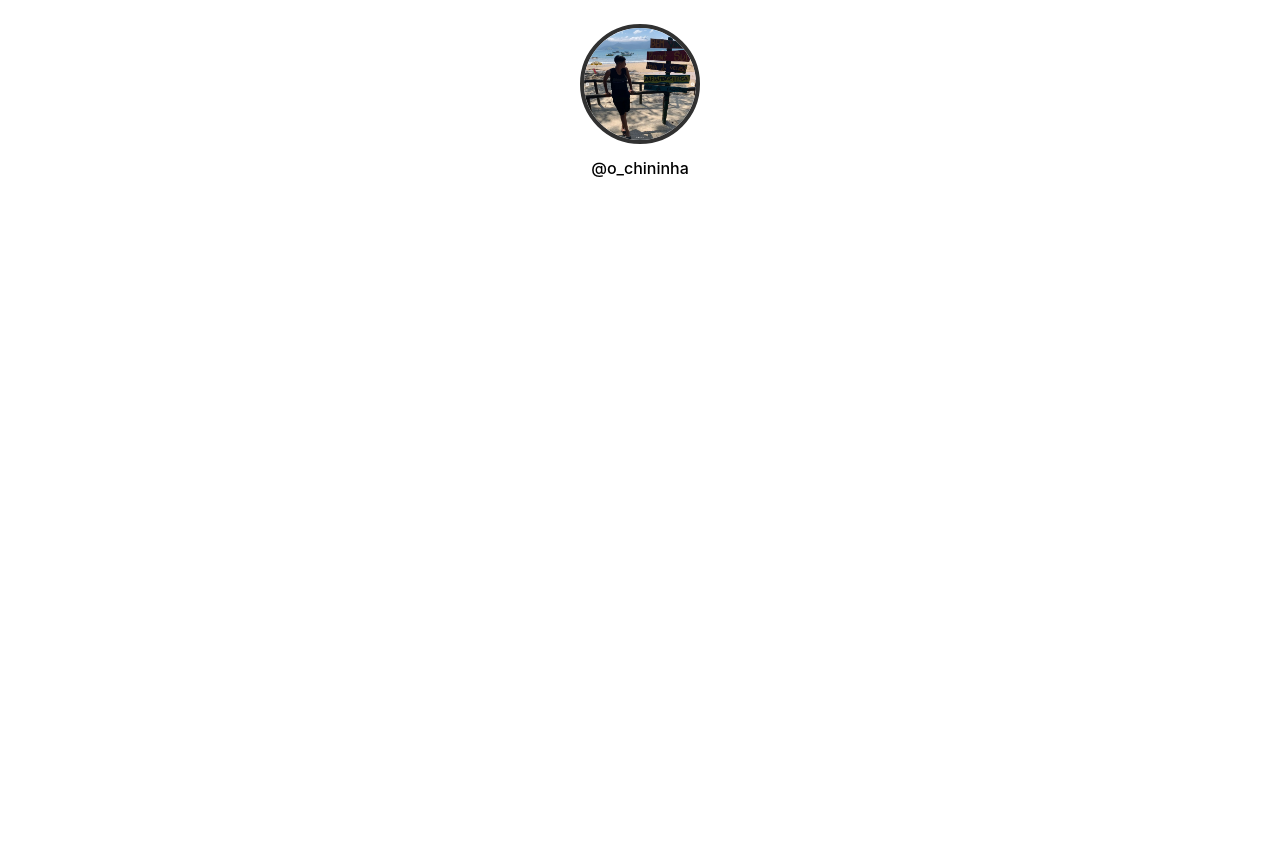
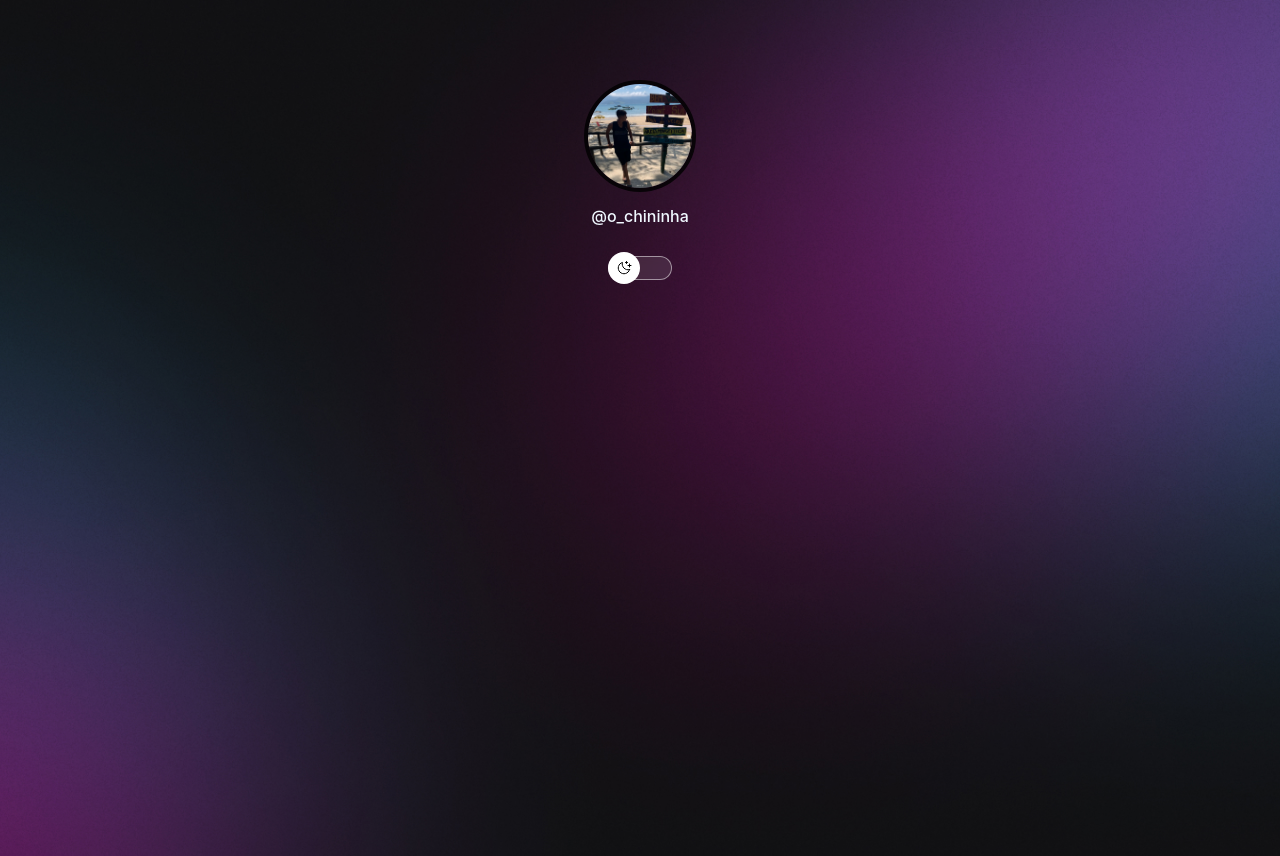
Before and after one commit to chininha-03/dev-links-react, a React (Create React App) app: page / in a window 1280 px wide. Before the commit the page ends 800 px from the top, so only its background shows below. Built offline with nearby package versions, Linux system fonts and the light colour scheme.

Commit message:
switch button ok!!

```diff
--- /dev/null
+++ b/src/components/switch/switch.jsx
@@ -0,0 +1,11 @@
+import styles from "./switch.module.css"
+
+const Switch = () => {
+    return(
+        <div id={styles.switch}>
+            <button></button>
+            <span></span>
+        </div>
+    )
+}
+export default Switch;
--- /dev/null
+++ b/src/components/switch/switch.module.css
@@ -0,0 +1,40 @@
+/* Botão deslizante */
+#switch{
+    position: relative;
+    width: 64px;
+    margin:4px auto;
+
+}
+
+#switch button{
+    width: 32px;
+    height: 32px;
+    border-radius: 50%;
+    border: none;
+    background: #ffff var(--switch-bg-url) no-repeat center;
+
+    position: absolute;
+    z-index: 1;
+    top: 50%;
+    transform: translatey(-50%);
+    animation: slide-out 0.2s;
+}
+
+#switch span{
+    display: block;
+    width: 64px;
+    height: 24px;
+    background: var(--surface-color);
+    border: 1px solid var(--stroke-color);
+    border-radius: 999px;
+    backdrop-filter: blur(4px);
+    -webkit-backdrop-filter: blur(4px);
+}
+
+#switch button:hover{
+    outline: 8px solid var(--highlight-color);
+}
+
+.light #switch button{
+    animation: slide-in 0.2s forwards;
+}
--- a/src/pages/App.css
+++ b/src/pages/App.css
@@ -1,7 +1,44 @@
-.react{
-    text-align: center;
-    font-size: 50px;
-    font-family: cursive;
-    background-color:deeppink;
-    color:gold;
+*{
+    margin: 0;
+    padding: 0;
+    box-sizing: border-box;
 }
+
+:root{
+    --bg-url: url(../img/bg-desktop.jpg);
+    --text-color: aliceblue;
+    --stroke-color: rgba(255, 255, 255, 0.5);
+    --surface-color: rgba(255, 255, 255, 0.1);
+    --surface-color-hover: rgba(255, 255, 255, 0.5);
+    --switch-bg-url: url(../img/MoonStars.svg);
+    --highlight-color: rgba(255, 255, 255, 0.2);
+}
+
+.light{
+    --bg-url: url(../img/bg-desktop-light.jpg);
+    --text-color: #000;
+    --stroke-color: rgba(0, 0, 0, 0.5);
+    --surface-color: rgba(0, 0, 0, 0.1);
+    --surface-color-hover: rgba(0, 0, 0, 0.5);
+    --switch-bg-url: url(../img/sun.svg);
+    --highlight-color: rgba(0, 0, 0, 0.2);
+}
+
+/* Modificações do body */
+body *{
+    font-family: "inter", sans-serif;
+    color: var(--text-color);
+}
+
+body{
+    background:var(--bg-url) no-repeat top center / cover ;
+    height: 100vh;
+}
+
+/* Modificações container */
+#container{
+    width: 100%;
+    max-width: 588px;
+    margin: 56px auto 0px;
+    padding: 0 24px;
+}
--- a/src/pages/App.jsx
+++ b/src/pages/App.jsx
@@ -1,5 +1,6 @@
 import { useState } from "react";
 import Profile from "../components/profile/profile";
+import Switch from "../components/switch/switch";
 
 import "./App.css"
 
@@ -13,8 +14,9 @@
     const imgSrc = isLightMode ? imgLightMode : imgDarkMode;
     const imgAlt = isLightMode ? "Imagem no modo claro" : "Imagem no modo escuro"
     return(
-        <div>
+        <div id="container">
         <Profile imgSrc={imgSrc} imgAlt={imgAlt}>@o_chininha</Profile>
+        <Switch></Switch>
      </div>
     )
 };
```
